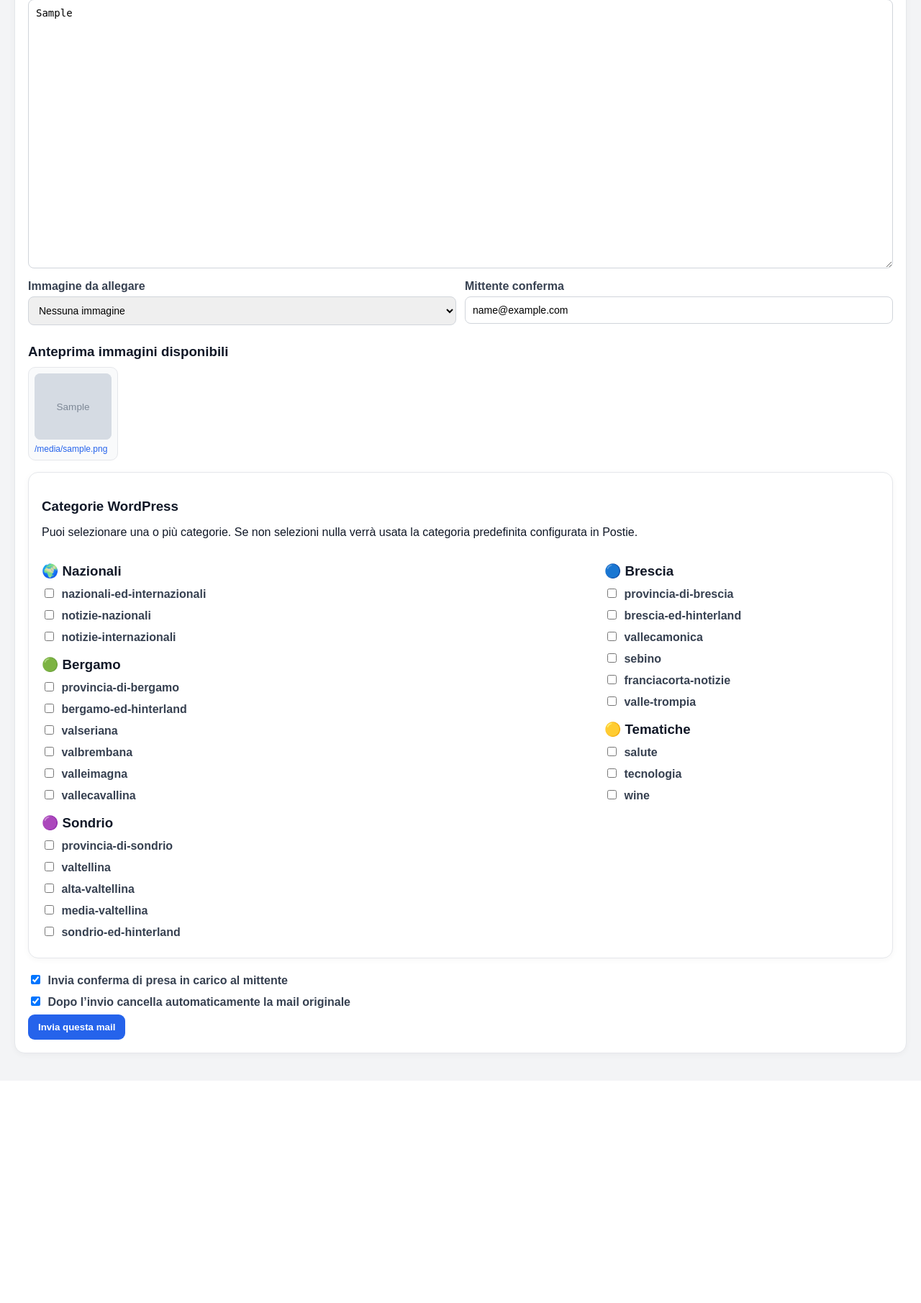
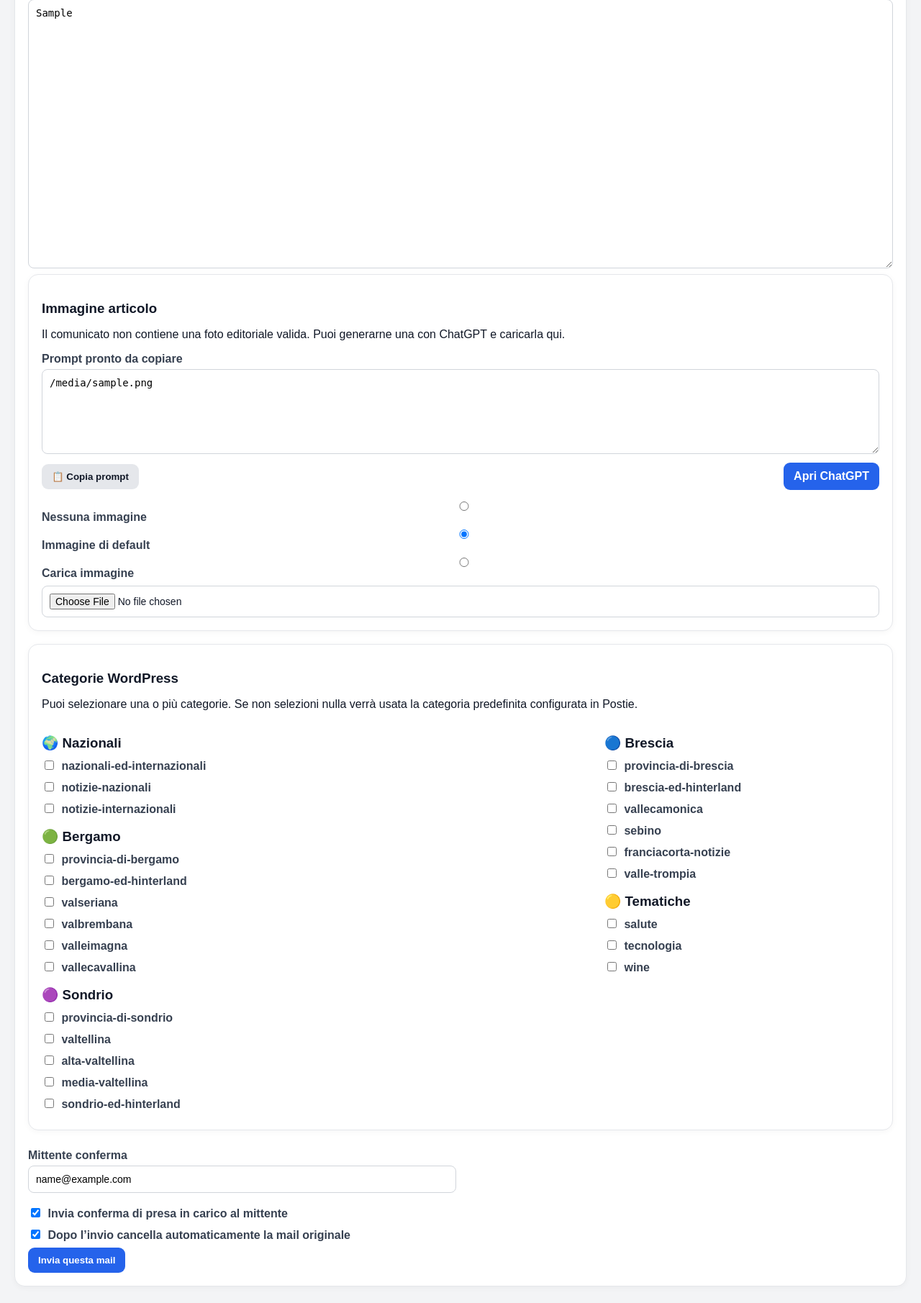
Before and after one commit to Niki206cc/chatgpt, a Flask app: template templates/preview.html in a window 1280 px wide. Shown: the part 260-2071 px from the top of the page at 72% size. Before the commit the page ends 1732 px from the top, so only its background shows below. Run offline with Flask 3, Linux system fonts and the light colour scheme; the template is opened without the code that fills it: most values are stand-ins (such as "Sample title", 1, 10 or a date in 2020); grey boxes marked "Sample" are stand-in pictures; parts of the project's set-up code (start-up, migrations or seed data) failed here and were passed over; some libraries are stand-ins or nearby versions.

Commit message:
Aggiunge scelta immagine e upload manuale

```diff
--- a/templates/preview.html
+++ b/templates/preview.html
@@ -1,6 +1,6 @@
 {% extends "base.html" %}
 {% block content %}
-<form class="card" method="post" action="{{ url_for('send_preview_route', index=index) }}">
+<form class="card" method="post" action="{{ url_for('send_preview_route', index=index) }}" enctype="multipart/form-data">
   <h2>Anteprima articolo</h2>
   <label>Titolo / oggetto email
     <input name="article_title" value="{{ article_title }}">
@@ -9,30 +9,64 @@
     <textarea name="html_article" rows="22">{{ html_article }}</textarea>
   </label>
 
-  <div class="row">
-    <label>Immagine da allegare
+  {% if not has_editorial_images %}
+  <section class="card">
+    <h3>Immagine articolo</h3>
+    <p>Il comunicato non contiene una foto editoriale valida. Puoi generarne una con ChatGPT e caricarla qui.</p>
+
+    <label>Prompt pronto da copiare
+      <textarea id="image-prompt" rows="6" readonly>{{ image_prompt }}</textarea>
+    </label>
+    <div class="table-actions">
+      <button class="btn" type="button" onclick="navigator.clipboard.writeText(document.getElementById('image-prompt').value)">📋 Copia prompt</button>
+      <a class="btn primary" href="https://chatgpt.com/" target="_blank" rel="noopener">Apri ChatGPT</a>
+    </div>
+
+    <div style="margin-top:16px">
+      <label class="check"><input type="radio" name="image_mode" value="none"> Nessuna immagine</label>
+      <label class="check"><input type="radio" name="image_mode" value="default" checked> Immagine di default</label>
+      <label class="check"><input type="radio" name="image_mode" value="upload"> Carica immagine</label>
+      <input type="file" name="image_upload" accept="image/jpeg,image/png,image/webp">
+    </div>
+
+    {% if default_image_available %}
+      <h3>Immagine di default</h3>
+      <div class="thumb-grid">
+        <a class="thumb" href="{{ url_for('view_attachment', filename=default_image_filename) }}" target="_blank" title="Immagine di default">
+          <img src="{{ url_for('view_attachment', filename=default_image_filename) }}" alt="Immagine di default">
+          <span>Immagine di default</span>
+        </a>
+      </div>
+    {% endif %}
+  </section>
+  {% else %}
+  <section class="card">
+    <h3>Immagine da allegare</h3>
+    <label class="check"><input type="radio" name="image_mode" value="existing" checked> Usa una foto del comunicato</label>
+    <label>Foto selezionata
       <select name="image_filename">
-        <option value="">Nessuna immagine</option>
         {% for img in image_names %}
+          {% if img != default_image_filename %}
           <option value="{{ img }}" {% if img == selected_image %}selected{% endif %}>{{ img }}</option>
+          {% endif %}
         {% endfor %}
       </select>
     </label>
-    <label>Mittente conferma
-      <input name="sender_email" value="{{ sender_email }}">
-    </label>
-  </div>
+    <label class="check"><input type="radio" name="image_mode" value="default"> Usa immagine di default</label>
+    <label class="check"><input type="radio" name="image_mode" value="upload"> Carica un’altra immagine</label>
+    <input type="file" name="image_upload" accept="image/jpeg,image/png,image/webp">
+    <label class="check"><input type="radio" name="image_mode" value="none"> Nessuna immagine</label>
 
-  {% if image_names %}
     <h3>Anteprima immagini disponibili</h3>
     <div class="thumb-grid">
       {% for img in image_names %}
         <a class="thumb" href="{{ url_for('view_attachment', filename=img) }}" target="_blank" title="{{ img }}">
           <img src="{{ url_for('view_attachment', filename=img) }}" alt="{{ img }}">
-          <span>{% if img == selected_image %}⭐ {% endif %}{{ img }}</span>
+          <span>{% if img == selected_image %}⭐ {% endif %}{% if img == default_image_filename %}Default · {% endif %}{{ img }}</span>
         </a>
       {% endfor %}
     </div>
+  </section>
   {% endif %}
 
   <section class="card">
@@ -79,6 +113,12 @@
     </div>
   </section>
 
+  <div class="row">
+    <label>Mittente conferma
+      <input name="sender_email" value="{{ sender_email }}">
+    </label>
+  </div>
+
   <label class="check">
     <input type="checkbox" name="send_confirmation" {% if sender_email %}checked{% endif %}>
     Invia conferma di presa in carico al mittente
```
